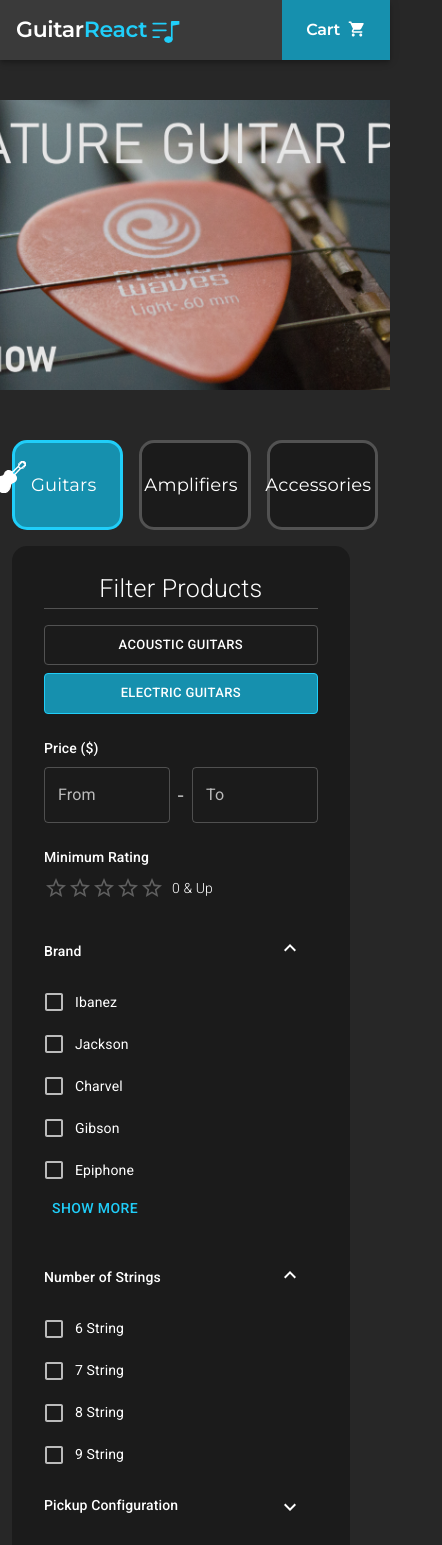
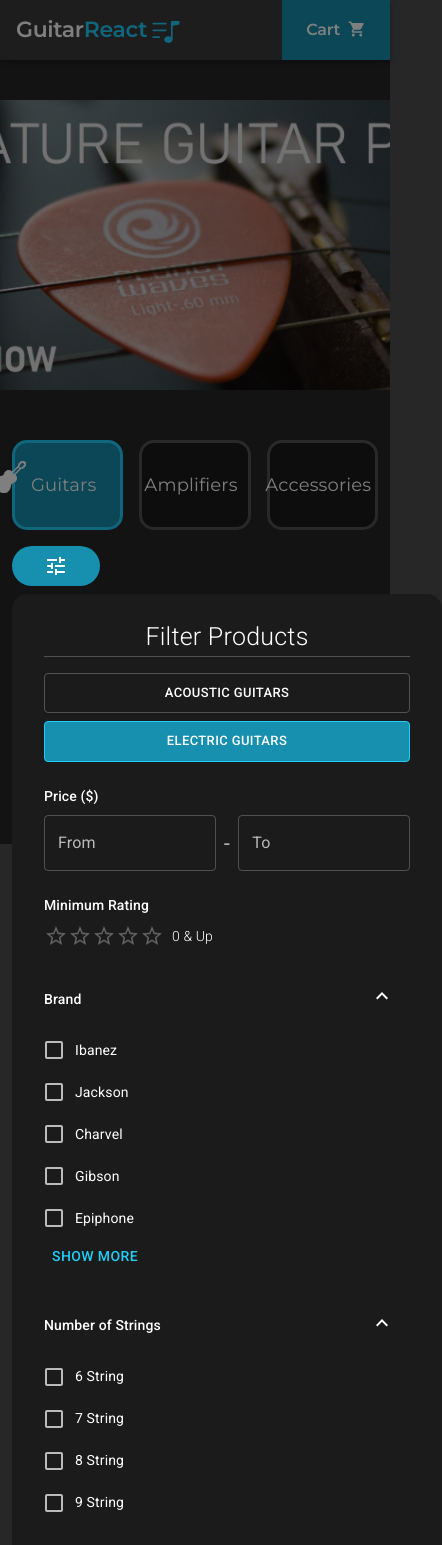
Before and after one commit to bylski/guitarreact-remastered, a React (Create React App) app: page / in a window 390 px wide. Shown: the top 1545 px of the page, 442 px wide, since content can reach past the window. Built offline with nearby package versions, Linux system fonts and the light colour scheme.

Commit message:
Make filter menu collapsable when in mobile/medium view to gain more space for products content

```diff
--- a/src/components/FiltersMenu/FiltersMenu.tsx
+++ b/src/components/FiltersMenu/FiltersMenu.tsx
@@ -1,6 +1,6 @@
-import React, { useContext } from "react";
+import React, { useContext, Fragment } from "react";
 import { Stack, Box } from "@mui/system";
-import { Typography } from "@mui/material";
+import { Backdrop, Typography, Slide } from "@mui/material";
 import { useTheme } from "@mui/material/styles";
 import { AppContext } from "../../store/AppContext";
 import GuitarFilters from "./GuitarFilters/GuitarFilters";
@@ -8,23 +8,36 @@
 import AccessoriesFilters from "./AccessoriesFilters";
 import SubmitFiltersButton from "./SubmitFiltersButton";
 
-const FiltersMenu: React.FC<{ onSubmitFilters: () => void }> = (
-  props
-) => {
+const FiltersMenu: React.FC<{
+  onSubmitFilters: () => void;
+  mobileView: boolean;
+}> = (props) => {
   const theme = useTheme();
   const { palette, typography } = theme;
   const ctx = useContext(AppContext);
 
   return (
-    <Stack
+    <Fragment>
+      <Backdrop
+        open={(props.mobileView && ctx?.mobileFilterWindowVisibility) || false}
+        sx={{ color: "#fff", zIndex: (theme) => 1500 }}
+        transitionDuration={{ enter: 200, exit: 200 }}
+      ></Backdrop>
+      <Slide in={ctx?.mobileFilterWindowVisibility || !props.mobileView} direction="right" appear={false}>
+        <Box
           width="100%"
           minHeight={"800px"}
           py={"1.5rem"}
           px={"2rem"}
           bgcolor={palette.secondary.dark}
           borderRadius={"15px"}
-      position={"relative"}
+          position={props.mobileView ? "absolute" : "relative"}
+          top={props.mobileView ? "0px" : "0px"}
+          left={props.mobileView ? "0px" : "none"}
+          maxWidth="400px"
+          zIndex={props.mobileView ? "1500" : "1"}
         >
+          <Stack position={"relative"}>
             <Box mb="1rem">
               <Typography
                 sx={{ flexGrow: 1 }}
@@ -40,14 +53,21 @@
               </Typography>
             </Box>
             {ctx?.selectedCategory === "guitars" ? <GuitarFilters /> : null}
-      {ctx?.selectedCategory === "amplifiers" ? <AmplifierFilters /> : null}
-      {ctx?.selectedCategory === "accessories" ? <AccessoriesFilters /> : null}
+            {ctx?.selectedCategory === "amplifiers" ? (
+              <AmplifierFilters />
+            ) : null}
+            {ctx?.selectedCategory === "accessories" ? (
+              <AccessoriesFilters />
+            ) : null}
             <SubmitFiltersButton
               isVisible={ctx?.hasFiltersChanged!}
               onResetFilterChange={ctx?.resetFilterChange!}
               onSubmitFilters={props.onSubmitFilters}
             />
           </Stack>
+        </Box>
+      </Slide>
+    </Fragment>
   );
 };
 
--- a/src/components/ProductsDisplay.tsx/Product.tsx
+++ b/src/components/ProductsDisplay.tsx/Product.tsx
@@ -67,7 +67,7 @@
 
   return (
     <Fade in={true}>
-      <Grid2 xl={12} md={20} lg={15}  height="fit-content" minHeight="460px">
+      <Grid2 xl={12} md={20} lg={15} sm={15}  height="fit-content" minHeight="460px">
         <Stack
           onMouseEnter={quickShowHandler}
           onMouseLeave={quickShowHandler}
--- a/src/components/ProductsDisplay.tsx/ProductsDisplay.tsx
+++ b/src/components/ProductsDisplay.tsx/ProductsDisplay.tsx
@@ -3,17 +3,17 @@
 import { useTheme } from "@mui/material/styles";
 import FiltersMenu from "../FiltersMenu/FiltersMenu";
 import Products from "./Products";
-import {
-  ElectricGuitarProduct,
-  ProductType,
-} from "../../types/product-interfaces";
-import { useDeprecatedAnimatedState } from "framer-motion";
+import { ProductType } from "../../types/product-interfaces";
 import { AppContext } from "../../store/AppContext";
 import useFilterProducts from "../../utils/hooks/useFilterProducts";
 import { electricGuitarProducts } from "../../data/electric-guitars";
 import { amplifierProducts } from "../../data/amplifiers";
 import { accessoriesProducts } from "../../data/accessories";
 import { acousticGuitarProducts } from "../../data/acoustic-guitars";
+import useMediaQuery from "@mui/material/useMediaQuery";
+import { Box, IconButton, Slide, Stack } from "@mui/material";
+import TuneIcon from "@mui/icons-material/Tune";
+import { Tooltip, Collapse } from "@mui/material";
 
 const ProductsDisplay: React.FC<{
   productType: "guitars" | "amplifiers" | "accessories";
@@ -50,26 +50,63 @@
   const filteredProducts = useFilterProducts(productsToDisplay);
   const submitFiltersHandler = () => {
     setFilteredProductsToDisplay(filteredProducts);
+    ctx?.onSetMobileFilterWindowVisibility(false);
   };
 
+  const staticFilterMenu = useMediaQuery("(min-width:1200px)");
+
   return (
-    <Fragment>
+    <Stack sx={{ marginTop: "1rem" }}>
+      {!staticFilterMenu && (
+        <Box>
+          <Tooltip title={ctx?.mobileFilterWindowVisibility ? "Close Filters Window" : "Open Filters Window"} sx={{ zIndex: "1500" }}>
+            <IconButton
+              onClick={() =>
+                ctx?.onSetMobileFilterWindowVisibility(
+                  !ctx.mobileFilterWindowVisibility
+                )
+              }
+              sx={{
+                paddingInline: "2rem",
+                borderRadius: "50vw",
+                zIndex: ctx?.mobileFilterWindowVisibility ? 1501: 1,
+                backgroundColor: palette.primary.dark,
+                "&:hover": { backgroundColor: palette.primary.onHoverLight },
+              }}
+            >
+              <TuneIcon />
+            </IconButton>
+          </Tooltip>
+        </Box>
+      )}
       <Grid2
         minHeight="fit-content"
         container
-        sx={{ marginTop: "1rem" }}
+        sx={{ marginTop: "0.5rem" }}
         columns={100}
-        columnSpacing={4}
-        width="101%"
+        columnSpacing={{ md: 4, sm: 0 }}
+        // width="100%"
+        marginRight={"0 !important"}
+        position={"relative"}
       >
-        <Grid2 display="flex" justifyContent="flex-start" lg={21}  md={30}>
-          <FiltersMenu onSubmitFilters={submitFiltersHandler} />
+        <Grid2
+          display="flex"
+          justifyContent="flex-start"
+          lg={21}
+          md={30}
+          sm={0}
+        >
+          <FiltersMenu
+            onSubmitFilters={submitFiltersHandler}
+            mobileView={!staticFilterMenu}
+          />
         </Grid2>
         <Grid2
           display="flex"
-          justifyContent="flex-start"
+          justifyContent="center"
           lg={79}
           md={70}
+          sm={100}
           bgcolor={palette.secondary.dark}
           borderRadius={"15px"}
           p="1rem"
@@ -82,7 +119,7 @@
           )}
         </Grid2>
       </Grid2>
-    </Fragment>
+    </Stack>
   );
 };
 
--- a/src/store/AppContext.ts
+++ b/src/store/AppContext.ts
@@ -12,6 +12,8 @@
   onApplyFilters: (newFilters: ProductFilters) => void;
   hasFiltersChanged: boolean;
   resetFilterChange: () => void;
+  mobileFilterWindowVisibility: boolean;
+  onSetMobileFilterWindowVisibility: (isVisible: boolean) => void,
   // Category
   selectedCategory: Categories;
   onSelectCategory: (selectedCategory: Categories) => void;
--- a/src/store/AppProvider.tsx
+++ b/src/store/AppProvider.tsx
@@ -24,6 +24,8 @@
   // Filters
   const [appliedFilters, setAppliedFilters] = useState<ProductFilters>({});
   const [hasFiltersChanged, setHasFiltersChanged] = useState(false);
+  const [mobileFilterWindowVisibility, setMobileFilterWindowVisiblity] =
+    useState(true);
   // Cart
   const [isCartWindowOpen, setIsCartWindowOpen] = useState(false);
   const [cartItems, setCartItems] = useState<CartProducts>([]);
@@ -46,7 +48,10 @@
       const newCartState = prevCartState;
       let itemWasInCart = false;
       prevCartState.forEach((itemInCart, i) => {
-        if (itemInCart.product.name.toLowerCase() === item.product.name.toLowerCase()) {
+        if (
+          itemInCart.product.name.toLowerCase() ===
+          item.product.name.toLowerCase()
+        ) {
           newCartState[i].quantity += item.quantity;
           itemWasInCart = true;
           setCartItemsQuantity((prev) => prev + 1);
@@ -100,7 +105,7 @@
       }
       return newCartState;
     });
-  }
+  };
 
   const onDecrementItem = (itemName: string) => {
     // Check if products isn't already in the cart, if it is, increment the quantity accordingly
@@ -130,8 +135,7 @@
       }
       return newCartState;
     });
-}
-
+  };
 
   // CATEGORY SELECT STATE LOGIC
 
@@ -156,6 +160,10 @@
 
   const resetFilterChange = () => {
     setHasFiltersChanged(false);
+  };
+
+  const onSetMobileFilterWindowVisibility = (isVisible: boolean) => {
+    setMobileFilterWindowVisiblity(isVisible);
   };
 
   // PATH STATE LOGIC
@@ -294,6 +302,8 @@
     onApplyFilters,
     hasFiltersChanged,
     resetFilterChange,
+    onSetMobileFilterWindowVisibility,
+    mobileFilterWindowVisibility,
     // Cart values
     isCartWindowOpen,
     onOpenCartWindow,
```
Lines whose indentation alone changed are shown as unchanged.
